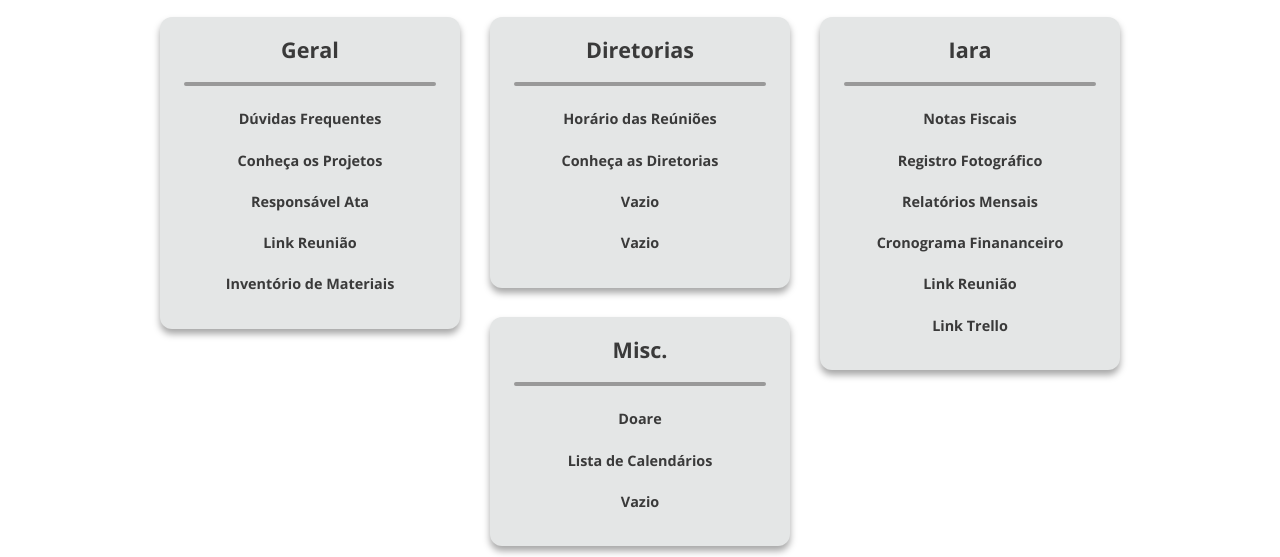
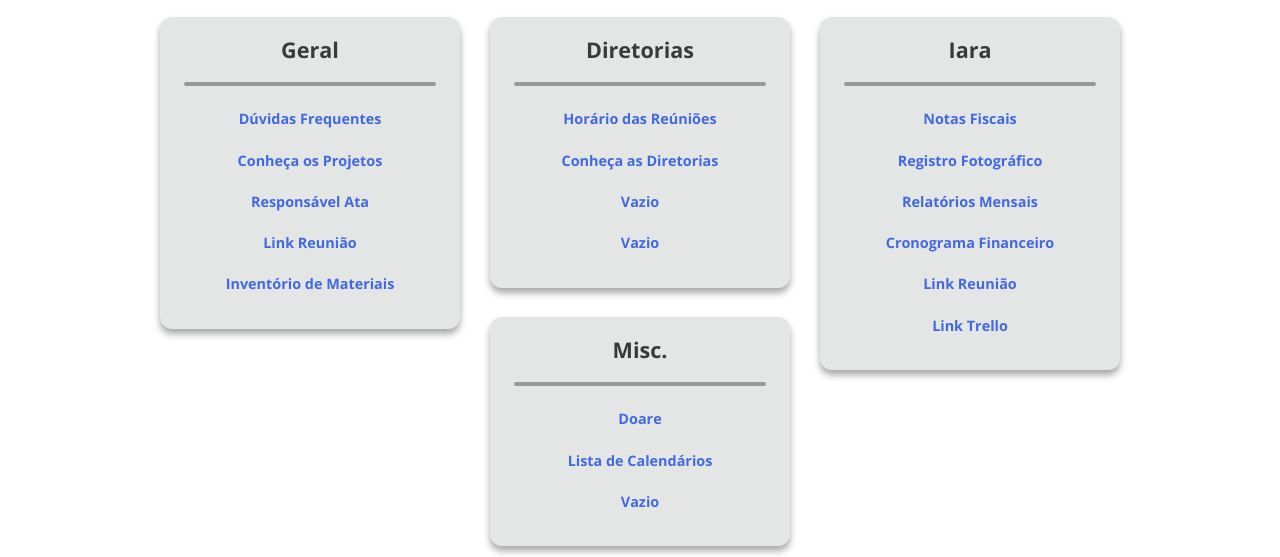
Before and after one commit to PortalESF/portalesf.github.io, a plain HTML site: page index.html in a window 1280 px wide. Shown: the part 305-862 px from the top of the page. Drawn offline with nearby package versions, Linux system fonts and the light colour scheme.

Commit message:
link color + typo in home

```diff
--- a/index.html
+++ b/index.html
@@ -65,7 +65,7 @@
 						<li><a class="button" href="https://drive.google.com/drive/u/0/folders/1HUeCjYw18BJfGzOzwDL2ZsQ_Sr1_r9Uo">Notas Fiscais</a></li>
 						<li><a class="button" href="https://drive.google.com/drive/u/0/folders/1ZSkhnLb4AWBcAt4toZqtKSAFg8pltJKj">Registro Fotográfico</a></li>
 						<li><a class="button" href="https://drive.google.com/drive/u/0/folders/1Vz4xqpH6aa61myzFb_uwnIymARd7wG3T">Relatórios Mensais</a></li>
-						<li><a class="button" href="img/404/3.gif">Cronograma Finananceiro</a></li>
+						<li><a class="button" href="img/404/3.gif">Cronograma Financeiro</a></li>
 						<li><a class="button" href="https://meet.google.com/ixr-kwhv-sxa">Link Reunião</a></li>
 						<li><a class="button" href="img/404/3.gif">Link Trello</a></li>
 					</ul>
--- a/style.css
+++ b/style.css
@@ -25,6 +25,7 @@
   --background: #ffffff; /* Background color */
   --card: #e4e6e6; /* Cards color */
   --line: #999; /* Line color in card */
+  --link: #4169E1; /* Link color on pages */
 
 }
 
@@ -35,6 +36,7 @@
   --background: #1B2421; /* Background color */
   --card: #27332f; /* Cards color */
   --line: #33433d; /* Line color in card */
+  --link: #4169E1; /* Link color on pages */
 
   /* Fonts Color */
   --fg: #d8dee9; /* Foreground color */
@@ -117,6 +119,10 @@ section::before, section::after {
 	content: '';
 	display: table;
 	clear: both;
+}
+
+a:link {
+	color: var(--link);
 }
 
 /* Dá cor e formato aos botoes usados dentro das cards e dentro das Dúvidas*/
```
